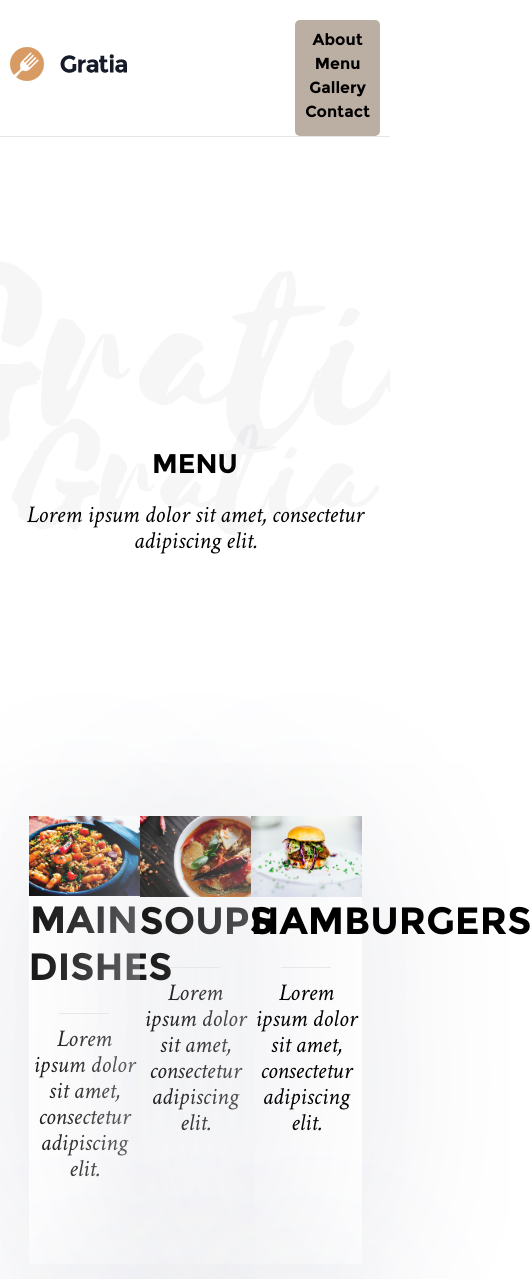
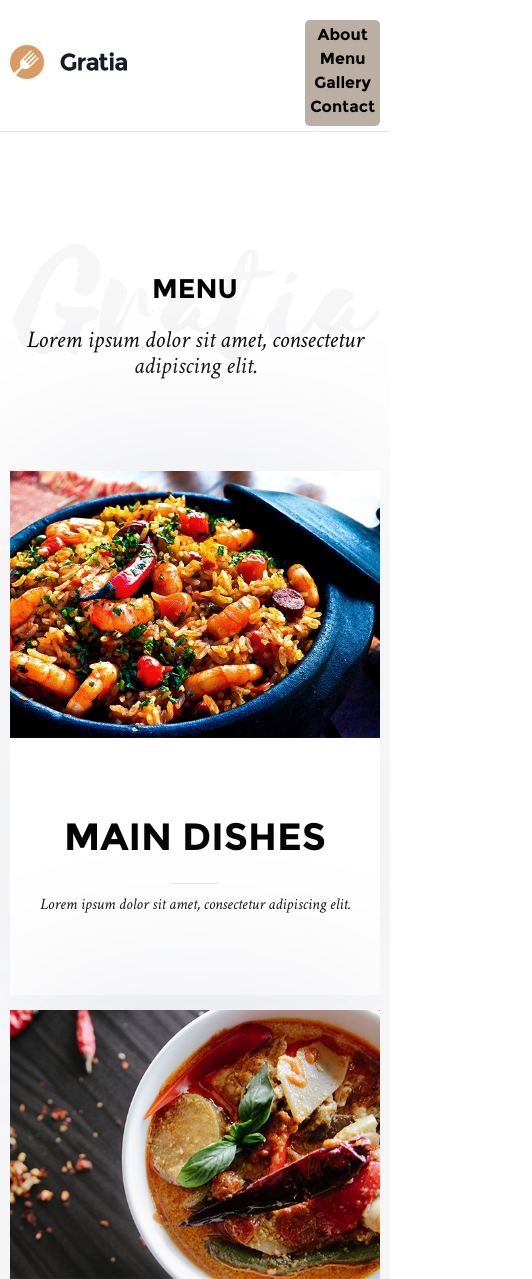
Before and after one commit to OksanaRozsokha/lesson8, a plain HTML site: page lesson 8/menu.html in a window 390 px wide. Shown: the top 1279 px of the page, 532 px wide, since content can reach past the window. Drawn offline with Linux system fonts and the light colour scheme; files whose address does not match are found by name.

Commit message:
menu-page-img

```diff
--- a/lesson 8/style/style.css
+++ b/lesson 8/style/style.css
@@ -521,11 +521,9 @@ a.black-link {
     color: #000;
 }
 .menu-section {
-    padding: 170px 0 175px;
-    background: url("../img/gratia-bg.png") 50% 8% no-repeat;
+    padding-bottom: 175px;
 }
 .menu-list {
-    margin-top: 170px;
     display: -webkit-box;
     display: -moz-box;
     display: -ms-flexbox;
@@ -541,6 +539,7 @@ a.black-link {
 .menu-list li {
     width: 30%;
     margin-bottom: 5%;
+    padding-bottom: 50px;
     text-align: center;
     box-shadow: 0 0 183px #e5e6eb;
 }
@@ -551,15 +550,14 @@ a.black-link {
     border-top: 1px solid #e7e8e9;
     padding-left: 50px;
 }
-.menu-list li {
-    /*max-width: 565px;*/
-    padding-bottom: 50px;
-}
 .menu-list a  {
     text-decoration: none;
 }
 .menu-list p {
     margin-bottom: 30px;
+}
+.menu-list h3 {
+    margin-top: 75px;
 }
 /*------------------------------------MEAL-PAGE----------------------------------------------------*/
 .menu-item {
@@ -632,15 +630,18 @@ h4 {
         -webkit-flex-flow: row wrap;
         flex-flow: row wrap;
     }
-
     .text-block {
         padding: 115px 0 70px 0;
     }
-
     .flex-align {
         -webkit-justify-content: space-around;
         justify-content: space-around;
-
+    }
+    .menu-list h3 {
+        font-size: 38px;
+    }
+    .menu-list p {
+        font-size: 16px;
     }
 }
 @media(min-width: 1200px) and (max-width: 1849px) {
@@ -655,12 +656,6 @@ h4 {
 @media (max-width: 1079px) {
     .main-header {
         padding-top: 40px;
-    }
-}
-@media (max-width: 1199px) {
-    .menu-list {
-        -webkit-justify-content: center;
-        justify-content: center;
     }
 }
 @media (min-width: 992px) and (max-width: 1199px) {
@@ -702,6 +697,10 @@ h4 {
         -webkit-justify-content: center;
         justify-content: center;
     }
+    .menu-list li {
+        width: 48%;
+        margin-bottom: 4%;
+    }
     .menu-item {
         height: 50%;
         width: auto;
@@ -725,7 +724,8 @@ h4 {
         padding-top: 20px;
     }
     .navigation-list {
-        padding: 10px;
+        padding: 5px;
+        margin-bottom: 5px;
         background: rgba(121, 95, 73, 0.5);
         border-radius: 5px;
         -webkit-border-radius: 5px;
@@ -733,9 +733,6 @@ h4 {
         flex-direction: column;
         -webkit-align-items: center;
         align-items: center;
-
-
-
     }
     .navigation-list li {
         margin: 0 0 5px 0;
@@ -769,9 +766,13 @@ h4 {
         font-size: 14px;
         line-height: 20px;
     }
-    .menu-list h3 {
-        font-size: 38px;
+    .menu-list li {
+        width: 100%;
+        margin-bottom: 4%;
     }
+    /*.menu-list h3 {*/
+        /*font-size: 38px;*/
+    /*}*/
 }
 @media (max-width: 651px) {
     .menu-item {
```
Also changed, not shown: lesson 8/time.txt (deleted).
